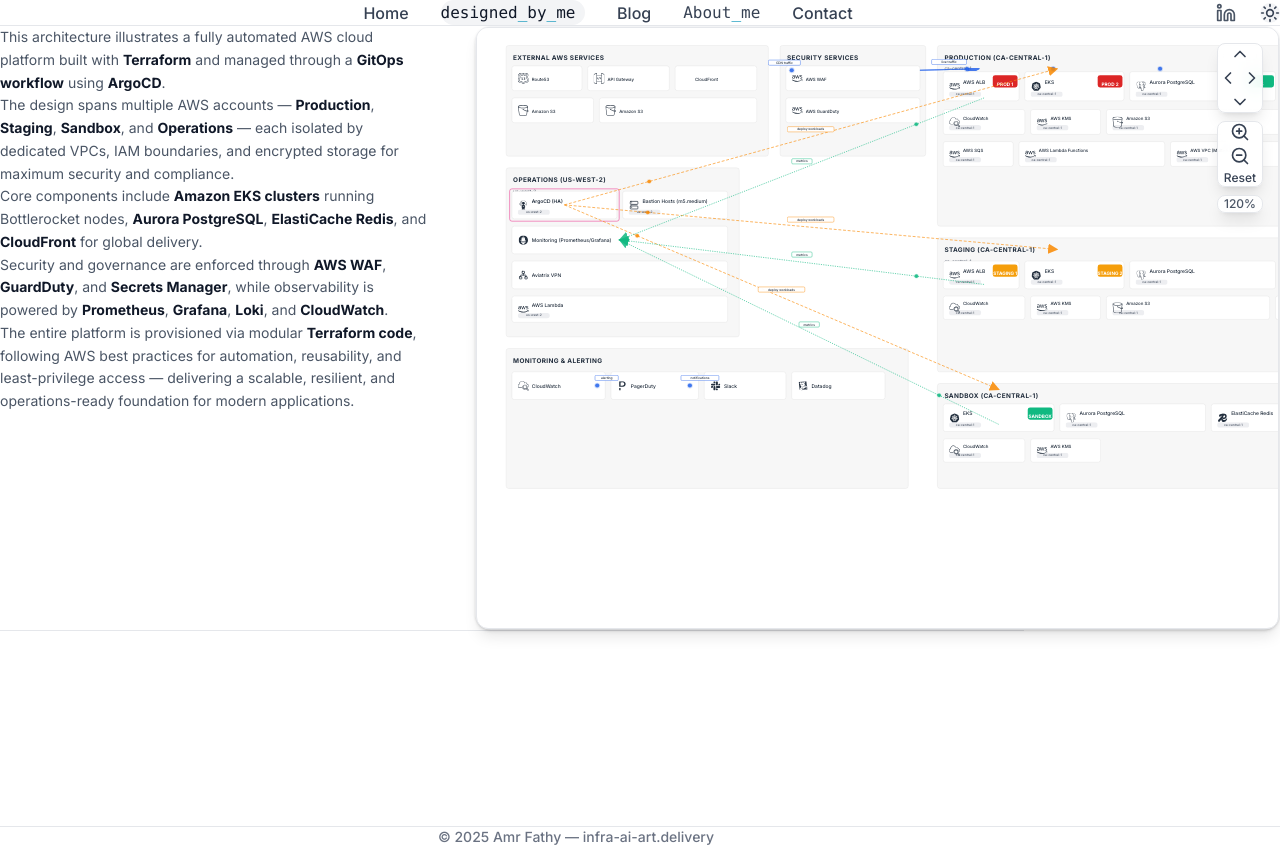
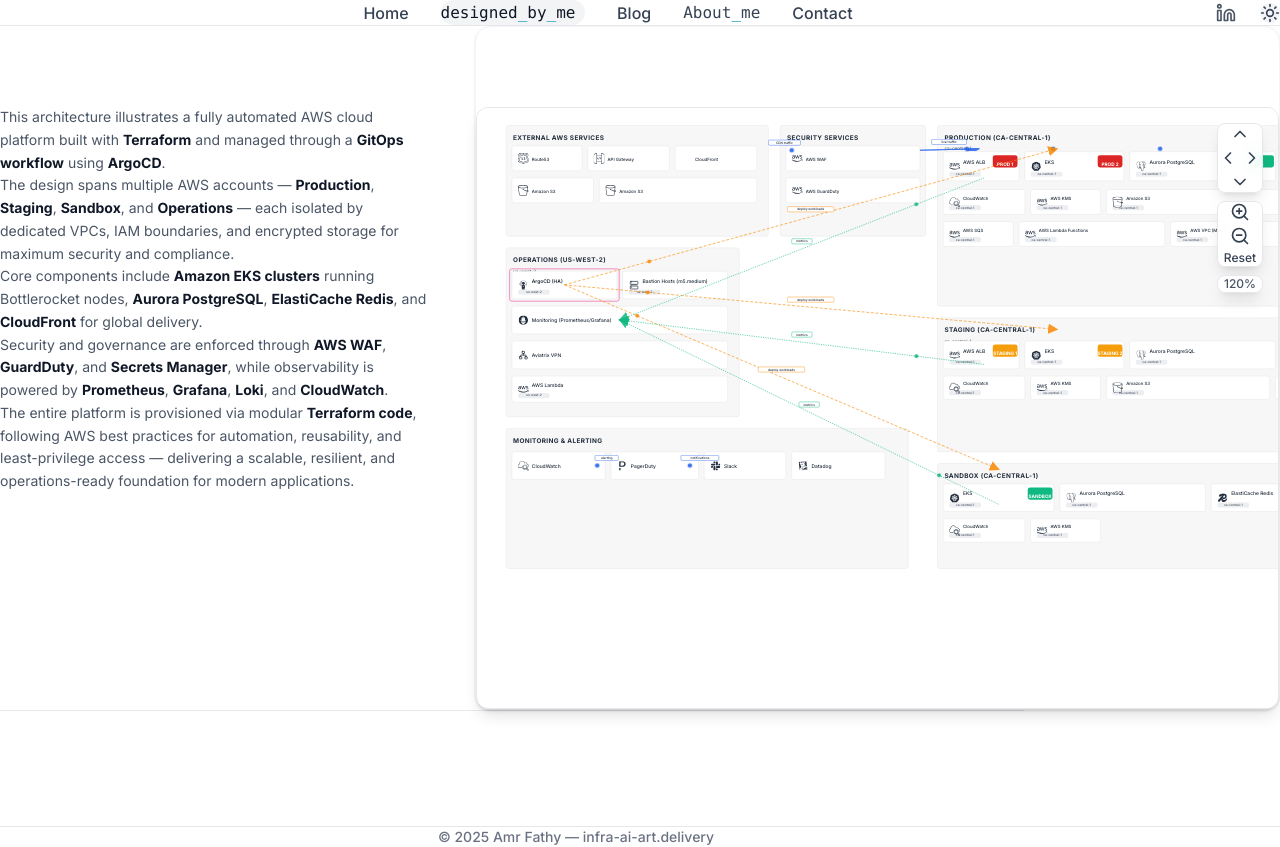
Before and after one commit to amohsenter09-github/devops-portfolio-website, a Next.js app: page /designs in a window 1280 px wide. Built offline with nearby package versions, Linux system fonts and the light colour scheme; some icons are missing.

Commit message:
Update AwsPlatformSection layout to enhance spacing and visual consistency
- Added padding to the description section and diagram card for improved layout.
- Removed top margin from the description section to create a more cohesive visual flow.

```diff
--- a/src/components/AwsPlatformSection.tsx
+++ b/src/components/AwsPlatformSection.tsx
@@ -10,7 +10,8 @@
         <div className="flex flex-col lg:flex-row gap-8 lg:gap-12 items-start">
           {/* ===== DESCRIPTION - Left Side with Vertical Animation ===== */}
           <motion.div
-            className="lg:w-1/3 flex-shrink-0 mt-4 lg:mt-6"
+            className="lg:w-1/3 flex-shrink-0"
+            style={{ paddingTop: '80px' }}
             initial={{ opacity: 0, x: -50 }}
             whileInView={{ opacity: 1, x: 0 }}
             transition={{ duration: 0.6, ease: "easeOut" }}
@@ -88,7 +89,7 @@
           </motion.div>
 
           {/* ===== DIAGRAM CARD ===== */}
-          <div className="flex-1 rounded-2xl shadow-sm border border-gray-100 p-4 bg-white mt-4 lg:mt-6">
+          <div className="flex-1 rounded-2xl shadow-sm border border-gray-100 p-4 bg-white" style={{ paddingTop: '80px' }}>
             <AnimatedAwsInfra />
           </div>
         </div>
```
